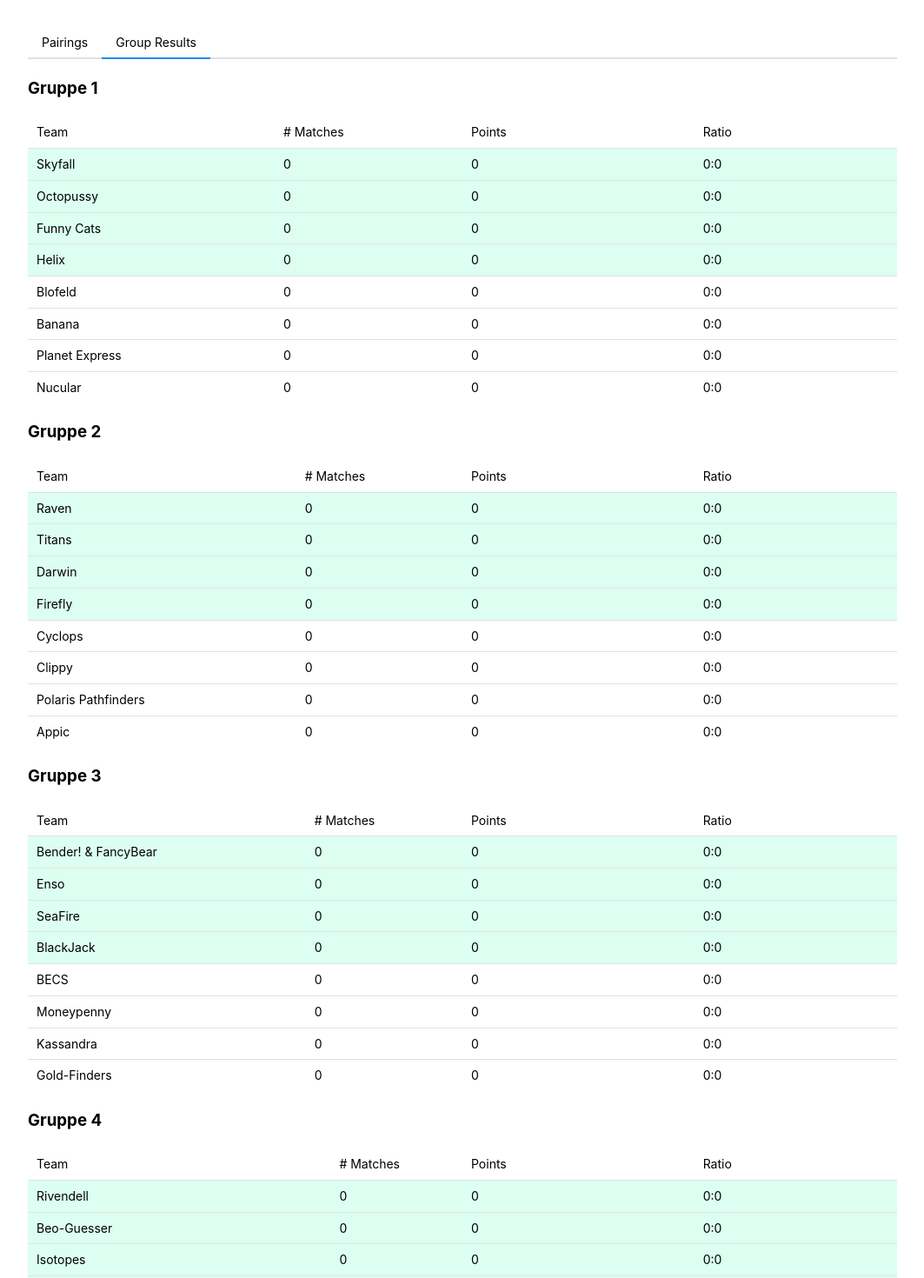
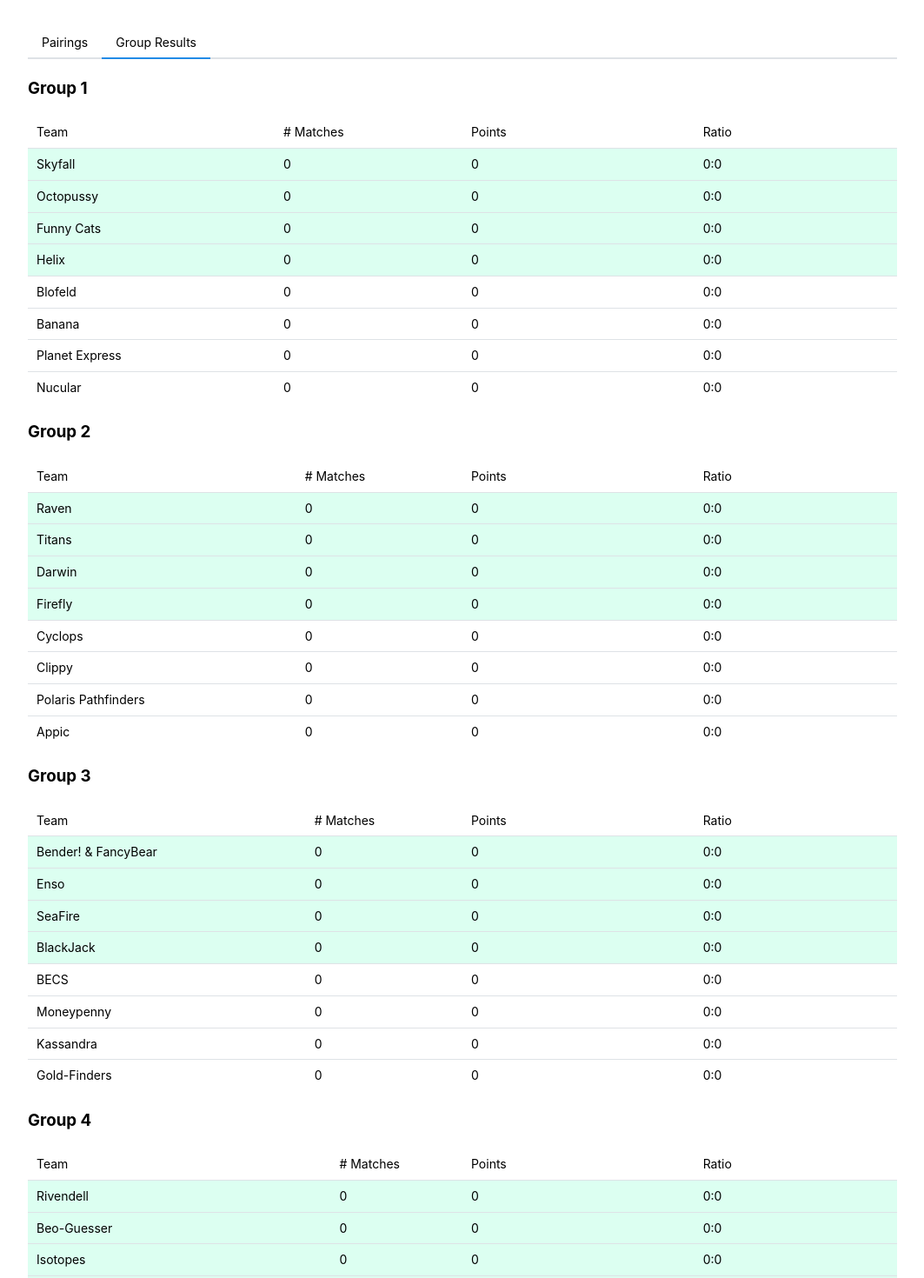
Before and after one commit to Nasicus/dgpdggtwc, a React (Vite) app: page / in a window 1280 px wide. Shown: the top 1470 px of the page at 87% size, without its empty margins (108-1171 px from the left). Built offline with nearby package versions, Linux system fonts and the light colour scheme.

Commit message:
fix types

```diff
--- a/src/App.tsx
+++ b/src/App.tsx
@@ -1,4 +1,4 @@
-import React, { FC, Fragment } from "react";
+import { FC } from "react";
 import "./App.css";
 import { PairingTables } from "./pairingTables.tsx";
 import { GroupResults } from "./groupResults.tsx";
--- a/src/groupEditor.tsx
+++ b/src/groupEditor.tsx
@@ -42,7 +42,7 @@ export const GroupEditor: FC<{
                 value={team.name}
                 data={selectableTeams}
                 searchable
-                nothingFound="No teams found"
+                nothingFoundMessage="No teams found"
                 onChange={(v) =>
                   setGroup((g) => ({
                     ...g,
@@ -70,7 +70,7 @@ export const GroupEditor: FC<{
               placeholder="Add team"
               data={selectableTeams}
               searchable
-              nothingFound="No teams found"
+              nothingFoundMessage="No teams found"
               onChange={(v) => {
                 if (group.teams.find((t) => t.name === v)) return;
                 setGroup((g) => ({ ...g, teams: [...g.teams, { name: v }] }));
--- a/src/groupResults.tsx
+++ b/src/groupResults.tsx
@@ -1,4 +1,4 @@
-import React, { FC } from "react";
+import { FC } from "react";
 import { Table } from "@mantine/core";
 import classes from "./groupResult.module.css";
 
@@ -13,8 +13,15 @@ export const GroupResults: FC = () => {
   );
 };
 
+type WeekNumber = string;
+type HomeTeam = string;
+type ForeignTeam = string;
+type Ratio = string;
+
+type Group = Array<[WeekNumber, Array<[HomeTeam, ForeignTeam, Ratio]>]>;
+
 const Group1ResultTable: FC = () => {
-  const group1 = [
+  const group1: Group = [
     [
       "Week 1",
       [
@@ -83,13 +90,13 @@ const Group1ResultTable: FC = () => {
   return (
     <GroupResultTable
       groupResult={calculateGroupResults(group1)}
-      groupName="Gruppe 1"
+      groupName="Group 1"
     />
   );
 };
 
 const Group2ResultTable: FC = () => {
-  const group2 = [
+  const group2: Group = [
     [
       "Week 1",
       [
@@ -158,13 +165,13 @@ const Group2ResultTable: FC = () => {
   return (
     <GroupResultTable
       groupResult={calculateGroupResults(group2)}
-      groupName="Gruppe 2"
+      groupName="Group 2"
     />
   );
 };
 
 const Group3ResultTable: FC = () => {
-  const group3 = [
+  const group3: Group = [
     [
       "Week 1",
       [
@@ -233,13 +240,13 @@ const Group3ResultTable: FC = () => {
   return (
     <GroupResultTable
       groupResult={calculateGroupResults(group3)}
-      groupName="Gruppe 3"
+      groupName="Group 3"
     />
   );
 };
 
 const Group4ResultTable: FC = () => {
-  const group4 = [
+  const group4: Group = [
     [
       "Week 1",
       [
@@ -308,7 +315,7 @@ const Group4ResultTable: FC = () => {
   return (
     <GroupResultTable
       groupResult={calculateGroupResults(group4)}
-      groupName="Gruppe 4"
+      groupName="Group 4"
     />
   );
 };
@@ -317,9 +324,7 @@ function getQualifiedClassName(i: number) {
   return i < 4 ? classes.qualified : undefined;
 }
 
-const GroupResultTable: FC<{
-  groupName: string;
-  groupResult: {
+type GroupResult = {
   [team: string]: {
     matches: number;
     wins: number;
@@ -328,6 +333,10 @@ const GroupResultTable: FC<{
     wonAgainst: string[];
   };
 };
+
+const GroupResultTable: FC<{
+  groupName: string;
+  groupResult: GroupResult;
 }> = ({ groupName, groupResult }) => {
   const sortedGroupNames = Object.keys(groupResult).sort(
     (groupAName, groupBName) => {
@@ -422,11 +431,11 @@ const GroupResultTable: FC<{
   );
 };
 
-function calculateGroupResults(group: any) {
+function calculateGroupResults(group: Group) {
   return group.reduce((table, teamResults) => {
     teamResults[1].forEach((teamResult) => {
-      const homeTeam = teamResult[0] as string;
-      const foreignTeam = teamResult[1] as string;
+      const homeTeam = teamResult[0];
+      const foreignTeam = teamResult[1];
 
       function ensureTeam(teamName: string) {
         if (table[teamName]) {
@@ -445,7 +454,7 @@ function calculateGroupResults(group: any) {
       ensureTeam(homeTeam);
       ensureTeam(foreignTeam);
 
-      const ratios = (teamResult[2] as string)
+      const ratios = teamResult[2]
         .replace(/\s+/g, "")
         .split(":")
         .map((p) => parseInt(p));
@@ -481,5 +490,5 @@ function calculateGroupResults(group: any) {
     });
 
     return table;
-  }, {} as any);
+  }, {} as GroupResult);
 }
--- a/src/pairingTables.tsx
+++ b/src/pairingTables.tsx
@@ -1,11 +1,11 @@
-import React, { FC, Fragment } from "react";
+import { FC, Fragment } from "react";
 import { Table } from "@mantine/core";
 
 export const PairingTables: FC = () => {
   return (
     <>
       <PairingsTable
-        name="Gruppe 1"
+        name="Group 1"
         pairings={[
           "Skyfall",
           "Funny Cats",
@@ -19,7 +19,7 @@ export const PairingTables: FC = () => {
       />
 
       <PairingsTable
-        name="Gruppe 2"
+        name="Group 2"
         pairings={[
           "Raven",
           "Darwin",
@@ -32,7 +32,7 @@ export const PairingTables: FC = () => {
         ]}
       />
       <PairingsTable
-        name="Gruppe 3"
+        name="Group 3"
         pairings={[
           "Bender! & FancyBear",
           "SeaFire",
@@ -46,7 +46,7 @@ export const PairingTables: FC = () => {
       />
 
       <PairingsTable
-        name="Gruppe 4"
+        name="Group 4"
         pairings={[
           "Rivendell",
           "Isotopes",
@@ -79,7 +79,7 @@ const PairingsTable: FC<{ pairings: string[]; name: string }> = ({
             <Fragment key={week}>
               <Table.Tr>
                 <Table.Td colSpan={2}>
-                  <strong>Woche {week + 1}</strong>
+                  <strong>Week {week + 1}</strong>
                 </Table.Td>
               </Table.Tr>
               {/*<td>{JSON.stringify(pairing.map(p => [p.homeTeam, p.foreignTeam, ""]), null, 2)}</td> */}
```
Lines whose indentation alone changed are shown as unchanged.
